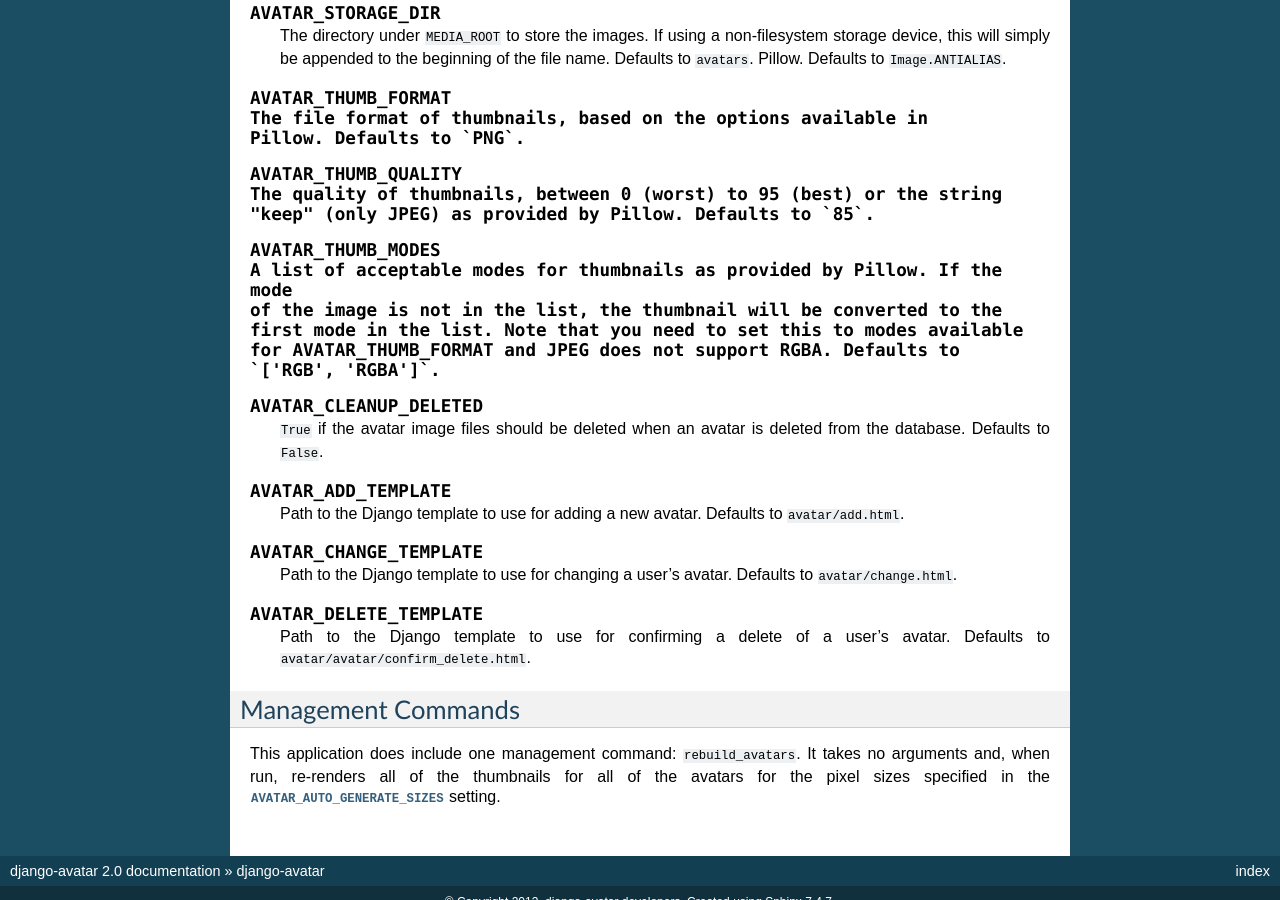
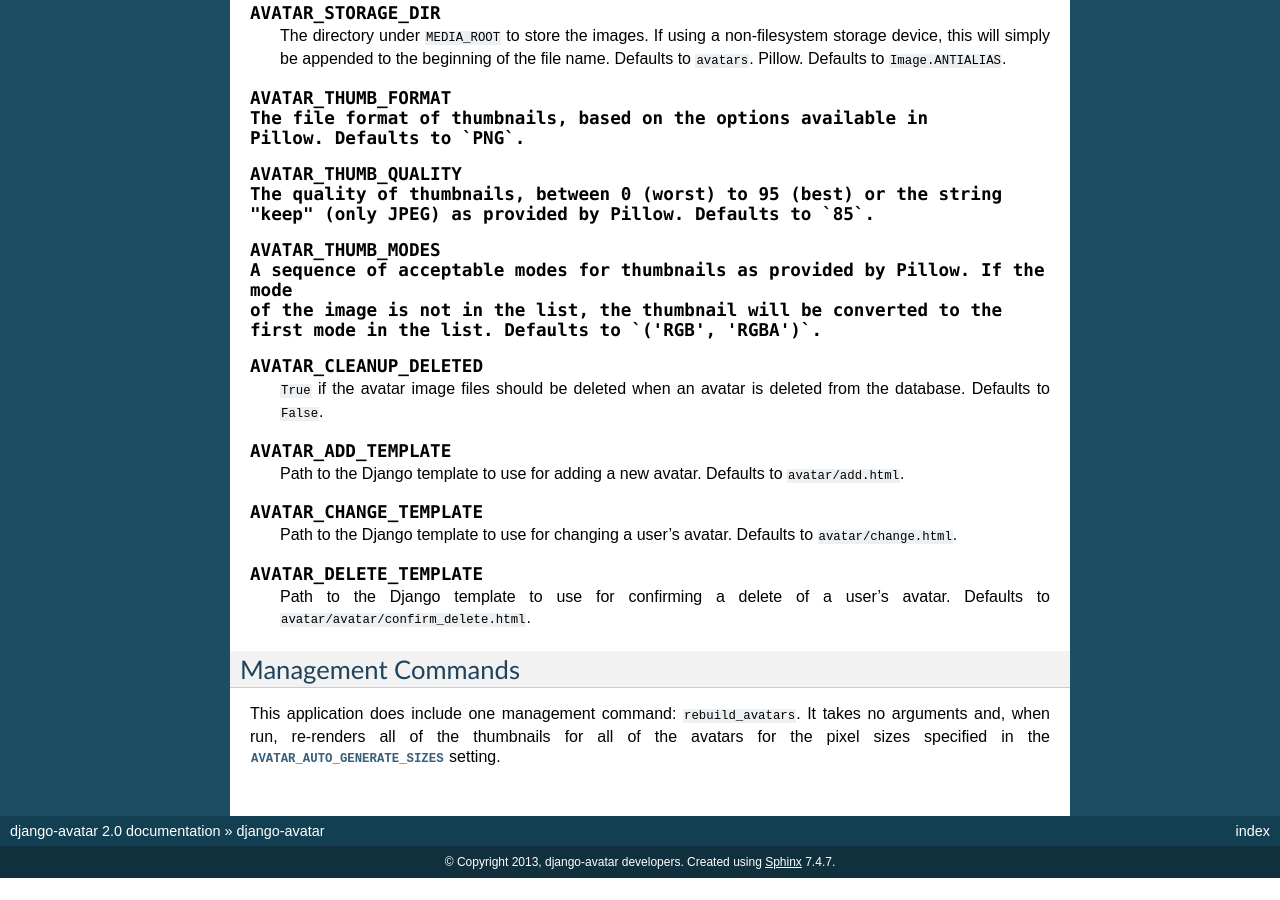
Before and after one commit to jazzband/django-avatar, a Sphinx documentation site: the page built from docs/index.txt, in a window 1280 px wide and 900 px high, scrolled down 3342 px. Built offline with Sphinx 7.4.7, drawn with Linux system fonts in a browser that asks for light colours; after the commit the page ends 4220 px from its top, so only the background shows below that.

Commit message:
always convert JPEG/RGBA to JPEG/RGB

```diff
--- a/docs/index.txt
+++ b/docs/index.txt
@@ -223,11 +223,9 @@
     "keep" (only JPEG) as provided by Pillow. Defaults to `85`.
 
 .. py:data:: AVATAR_THUMB_MODES
-    A list of acceptable modes for thumbnails as provided by Pillow. If the mode
+    A sequence of acceptable modes for thumbnails as provided by Pillow. If the mode
     of the image is not in the list, the thumbnail will be converted to the
-    first mode in the list. Note that you need to set this to modes available
-    for AVATAR_THUMB_FORMAT and JPEG does not support RGBA. Defaults to
-    `['RGB', 'RGBA']`.
+    first mode in the list. Defaults to `('RGB', 'RGBA')`.
 
 .. py:data:: AVATAR_CLEANUP_DELETED
 
```
Also changed, not shown: 2 other files.
